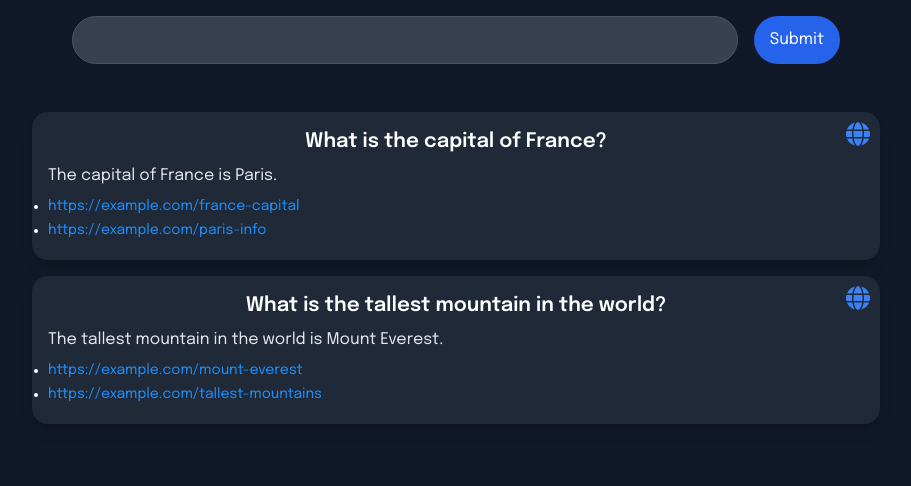
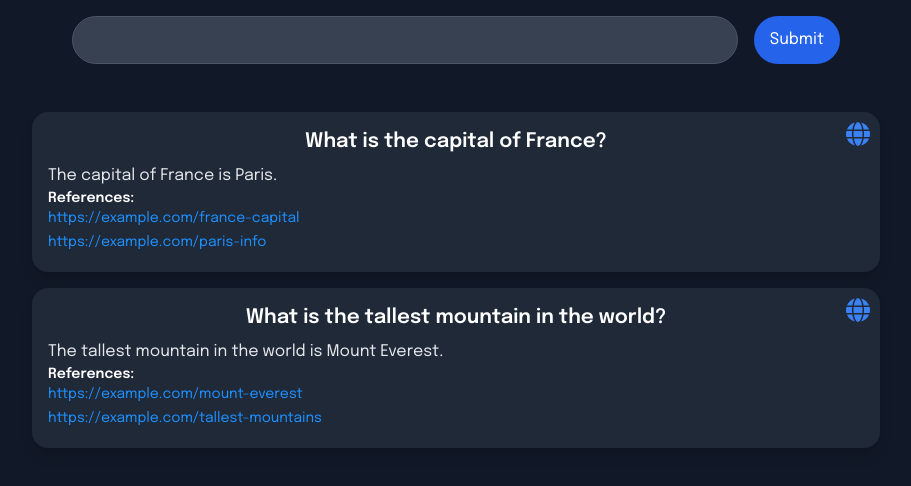
Before and after one commit to supremex04/Questor, a React (Create React App) app in the folder web/: page / in a window 1280 px wide. Shown: the top 486 px of the page, without its empty margins (184-1095 px from the left). Built offline with nearby package versions, Linux system fonts and the light colour scheme.

Commit message:
formatting

```diff
--- a/web/src/components/Answer.jsx
+++ b/web/src/components/Answer.jsx
@@ -19,15 +19,18 @@ const Answer = ({ history, loading }) => {
                             </div>
                             <div>
                                 <p className="mb-2 font-semibold text-xl">{item.question}</p>
-                                <p className="text-left text-gray-200">{item.answer}</p>
+                                <div className="text-left text-gray-200" dangerouslySetInnerHTML={{ __html: item.answer }}></div>
                                 {item.urls && item.urls.length > 0 && (
-                                    <ul className="url-list text-sm mt-2 list-disc" >
+                                    <div className="url-list">
+                                        <p className="text-left text-sm font-semibold">References:</p>
+                                        <ul className="text-sm">
                                             {item.urls.map((url, urlIndex) => (
                                                 <li key={urlIndex} className="text-left">
                                                     <a href={url} className="text-blue-400" target="_blank" rel="noopener noreferrer">{url}</a>
                                                 </li>
                                             ))}
                                         </ul>
+                                    </div>
                                 )}
                             </div>
                         </div>
```
Lines whose indentation alone changed are shown as unchanged.
